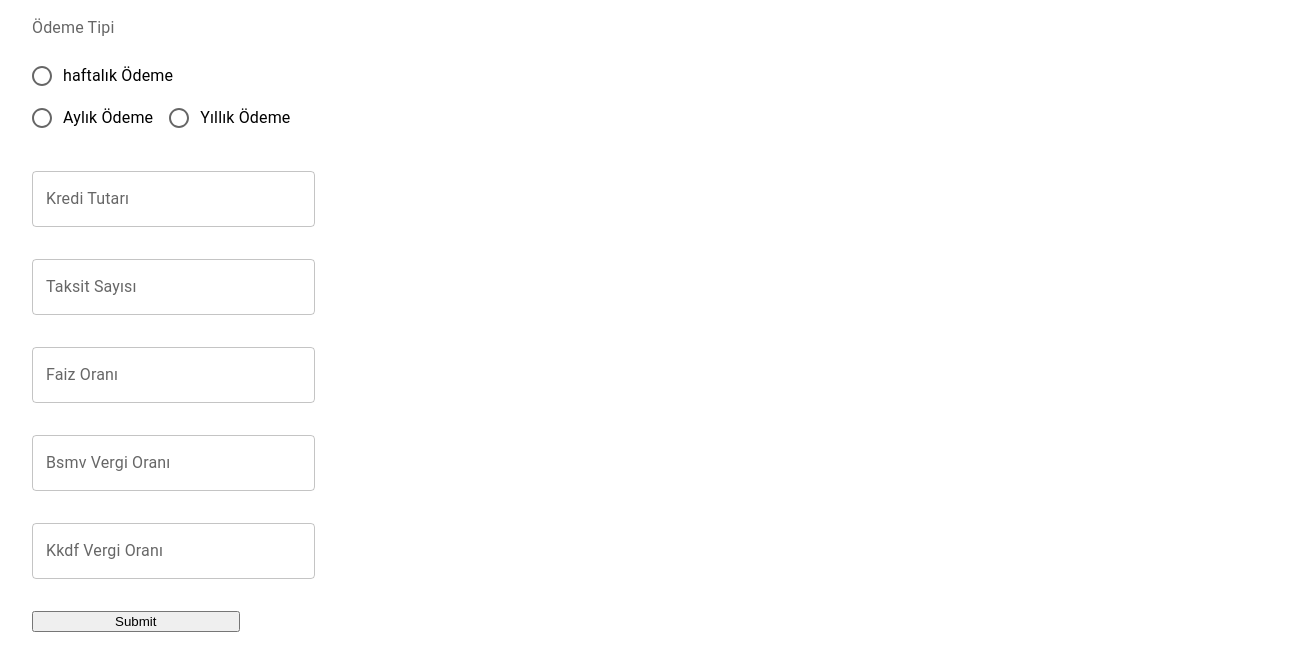
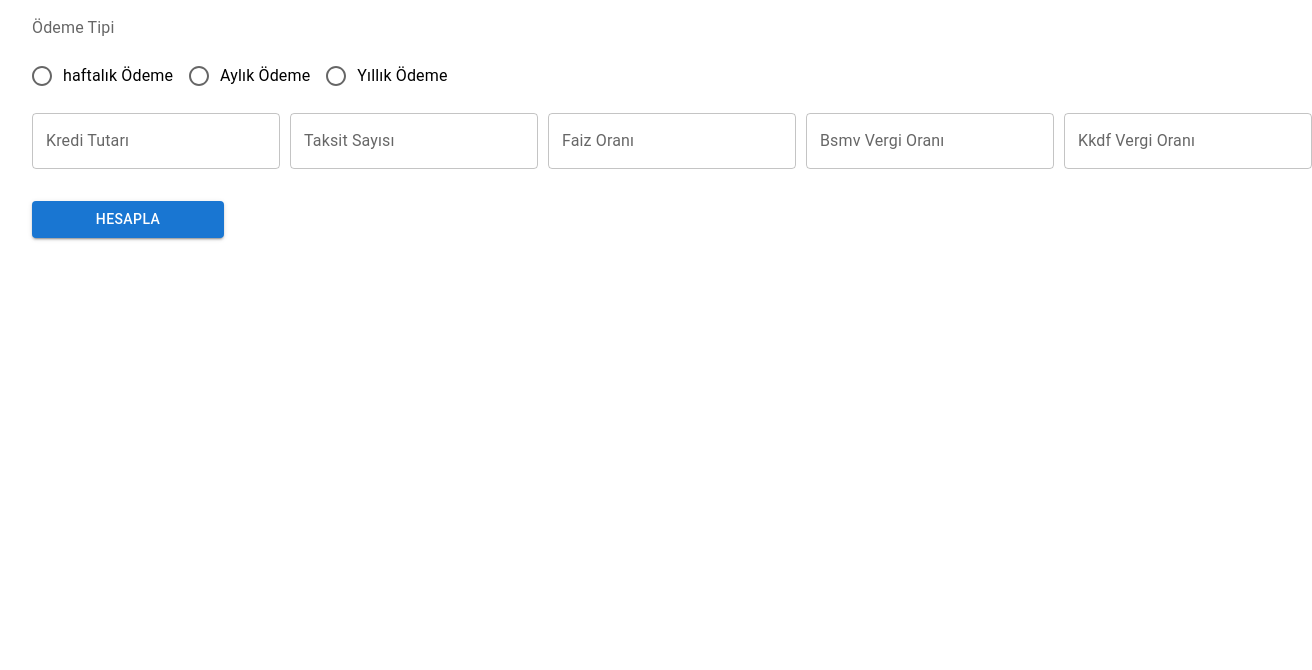
Before and after one commit to yavuzergun1/react-loan-calculator, a React (Create React App) app: page /form in a window 1280 px wide. Shown: the top 670 px of the page, 1312 px wide, since content can reach past the window. Built offline with nearby package versions, Linux system fonts and the light colour scheme.

Commit message:
validations

```diff
--- a/src/pages/form/Form.js
+++ b/src/pages/form/Form.js
@@ -6,8 +6,11 @@ import FormLabel from "@mui/material/FormLabel";
 import Box from "@mui/material/Box";
 import FormControl from "@mui/material/FormControl";
 import TextField from "@mui/material/TextField";
+import { Button } from "@mui/material";
+import Grid from "@mui/material/Unstable_Grid2/Grid2";
 import { useFormik } from "formik";
 import validationSchema from "./Validations";
+import "./form.scss";
 
 function Form() {
   const { handleSubmit, handleChange, values, errors, touched } = useFormik({
@@ -33,13 +36,13 @@ function Form() {
             component="form"
             onSubmit={handleSubmit}
             sx={{
-              "& > :not(style)": { m: 2, width: "28ch" },
+              "& > :not(style)": { m: 2, width: "100%" },
             }}
             autoComplete="off"
           >
             <Box
               sx={{
-                "& > :not(style)": { m: 2, width: "28ch" },
+                "& > :not(style)": { m: 2, width: "100%" },
               }}
             >
               <FormLabel id="demo-row-radio-buttons-group-label">
@@ -75,12 +78,15 @@ function Form() {
                   {touched.odemeTipi && errors.odemeTipi}
                 </div>
               </RadioGroup>
+              <div className="input-container">
                 <TextField
                   id="outlined-basic"
                   label="Kredi Tutarı"
                   name="krediTutari"
                   variant="outlined"
-                error={touched.krediTutari && errors.krediTutari ? true : false}
+                  error={
+                    touched.krediTutari && errors.krediTutari ? true : false
+                  }
                   helperText={errors.krediTutari}
                   type="number"
                   onChange={handleChange}
@@ -93,7 +99,14 @@ function Form() {
                   variant="outlined"
                   type="number"
                   value={values.taksitSayisi}
-                InputProps={{ inputProps: values.odemeTipi == "aylik" ?  { max: 24 } : (values.odemeTipi == "yillik" ?  { max: 2 } :  { max: 104 }) }}
+                  InputProps={{
+                    inputProps:
+                      values.odemeTipi == "aylik"
+                        ? { max: 24 }
+                        : values.odemeTipi == "yillik"
+                        ? { max: 2 }
+                        : { max: 104 },
+                  }}
                   error={
                     touched.taksitSayisi && errors.taksitSayisi ? true : false
                   }
@@ -133,7 +146,8 @@ function Form() {
                   onChange={handleChange}
                   value={values.kkdf}
                 />
-              <button type="onSubmit">Submit</button>
+              </div>
+              <Button type="onSubmit" variant="contained">Hesapla</Button>
             </Box>
           </Box>
         </FormControl>
--- a/src/pages/form/Validations.js
+++ b/src/pages/form/Validations.js
@@ -12,7 +12,6 @@ const Validations = yup.object().shape({
   taksitSayisi: yup
     .number()
     .min(1, "Lütfen Geçerli Bir Değer Giriniz")
-    .max(12, "En yüksek taksit tutarı 12'dir")
     .required("Bu Alanı Boş Bırakmayınız"),
   faizOrani: yup.number().required("Bu Alanı Boş Bırakmayınız"),
   bsmv: yup.number().required("Bu Alanı Boş Bırakmayınız"),
```
Lines whose indentation alone changed are shown as unchanged.
